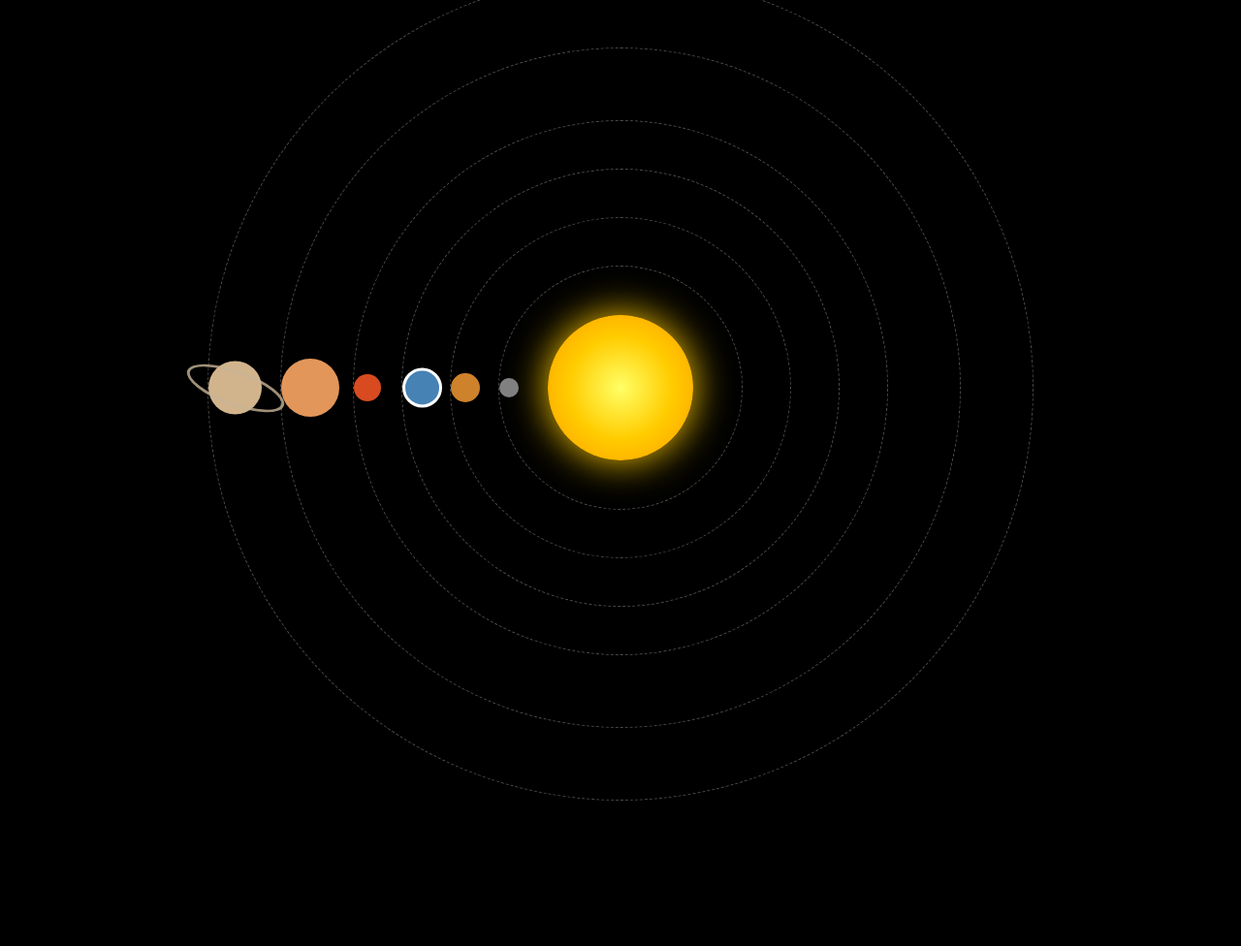
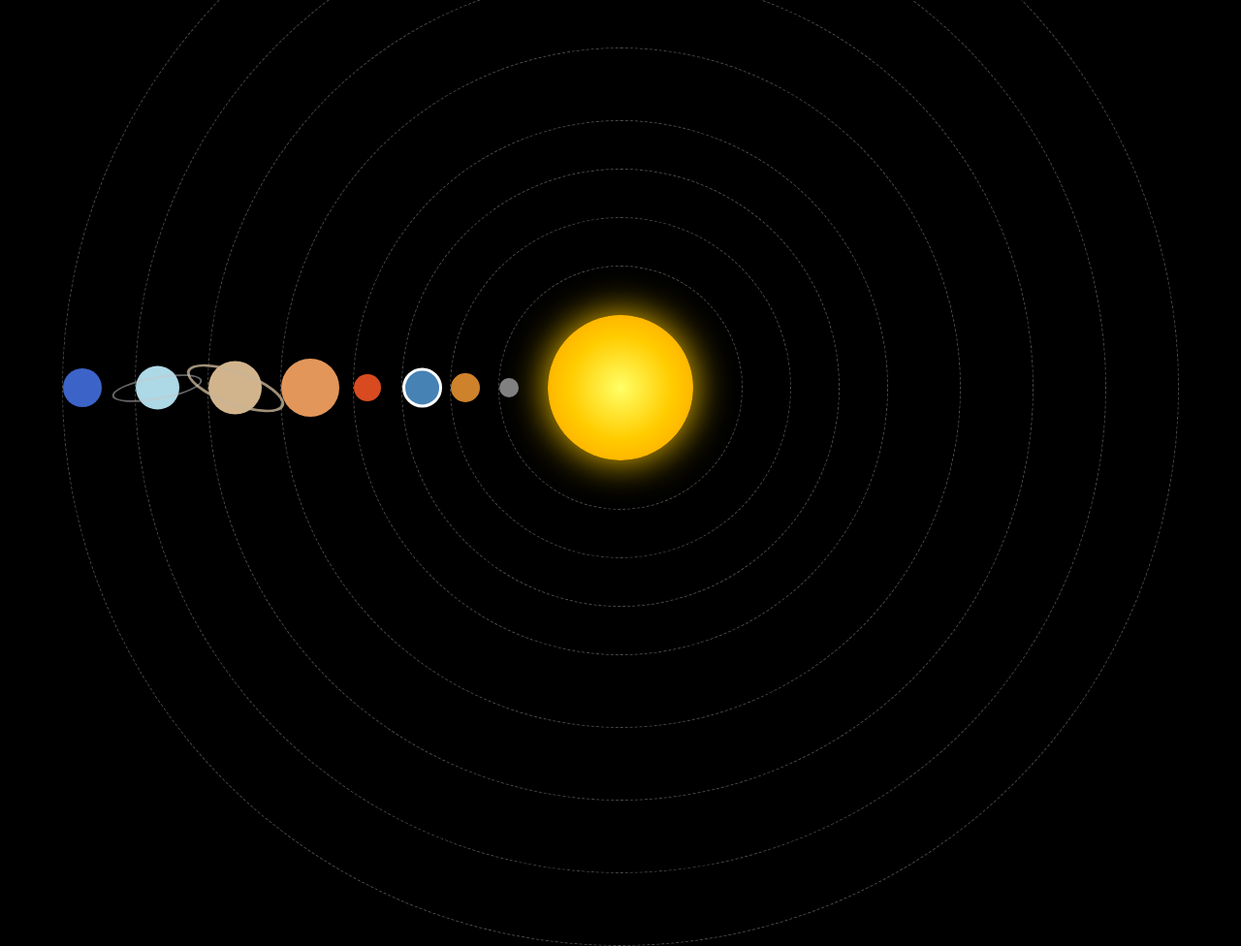
Before and after one commit to ThembinkosiD23/interactive-solar-system, a plain HTML site: page index.html in a window 1280 px wide. Shown: the whole page at 97% size. Before the commit the page ends 826 px from the top, so only its background shows below. Drawn offline with Linux system fonts and the light colour scheme.

Commit message:
feat:Added Neptune and its orbit.

```diff
--- a/css/styles.css
+++ b/css/styles.css
@@ -162,3 +162,20 @@ body {
     left: 50%;
     transform: translate(-50%, -50%) rotate(80deg);
 }
+
+/*---------------Neptune--------------------*/
+.neptune-orbit {
+    width: 1150px;
+    height: 1150px;
+}
+
+.neptune {
+    width: 40px;
+    height: 40px;
+    background: rgb(60, 100, 200); /* deep blue */
+    border-radius: 50%;
+    position: absolute;
+    top: 50%;
+    left: 0;
+    transform: translateY(-50%);
+}
--- a/index.html
+++ b/index.html
@@ -34,6 +34,18 @@
                 <div class="rings"></div>
             </div>
         </div>
+
+        <div class="orbit uranus-orbit">
+            <div class="planet uranus">
+                <div class="uranus-rings"></div>
+            </div>
+        </div>
+
+        <div class="orbit neptune-orbit">
+            <div class="planet neptune"></div>
+        </div>
+
+
     </div>
 </body>
 </html>
```
